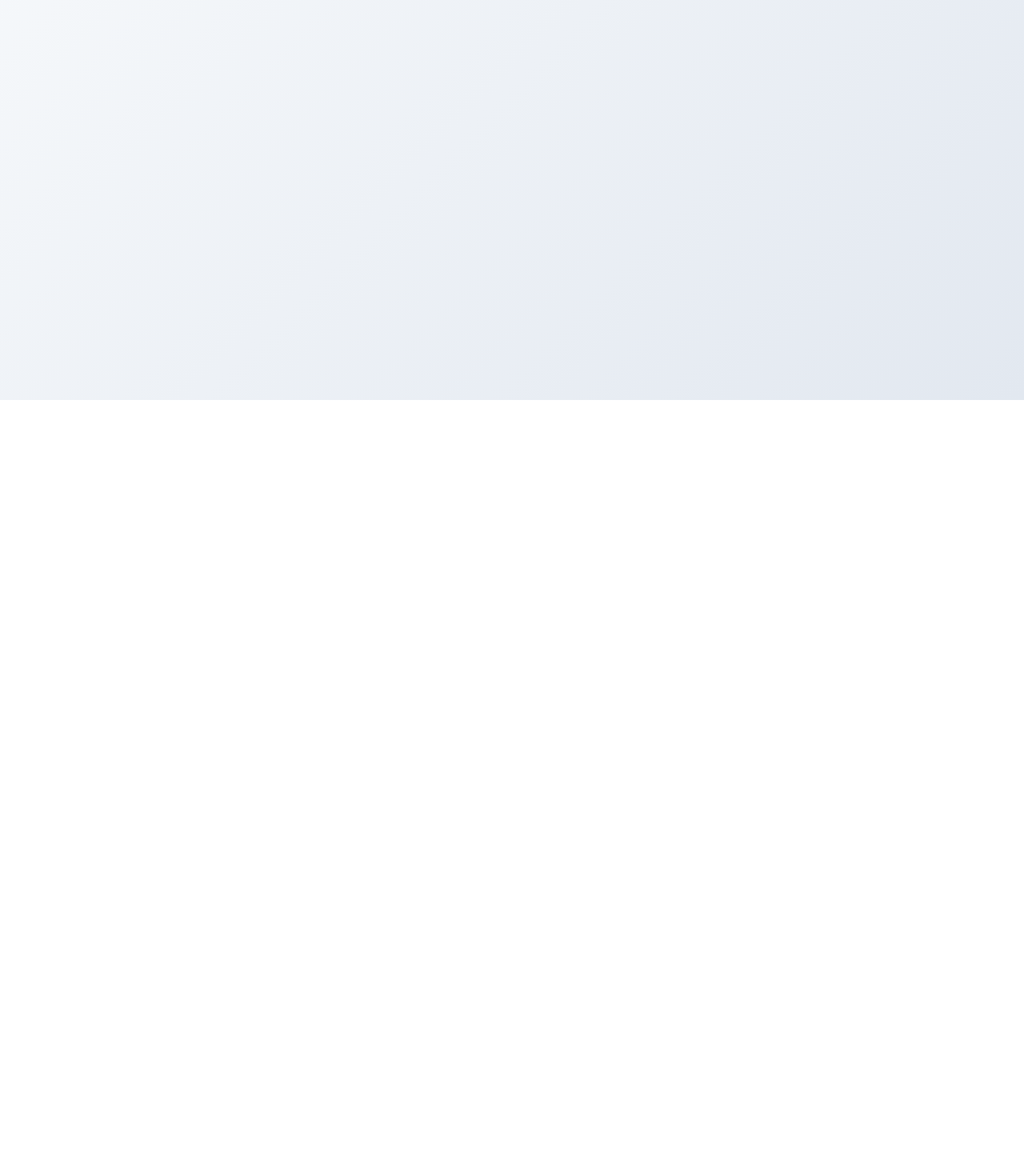
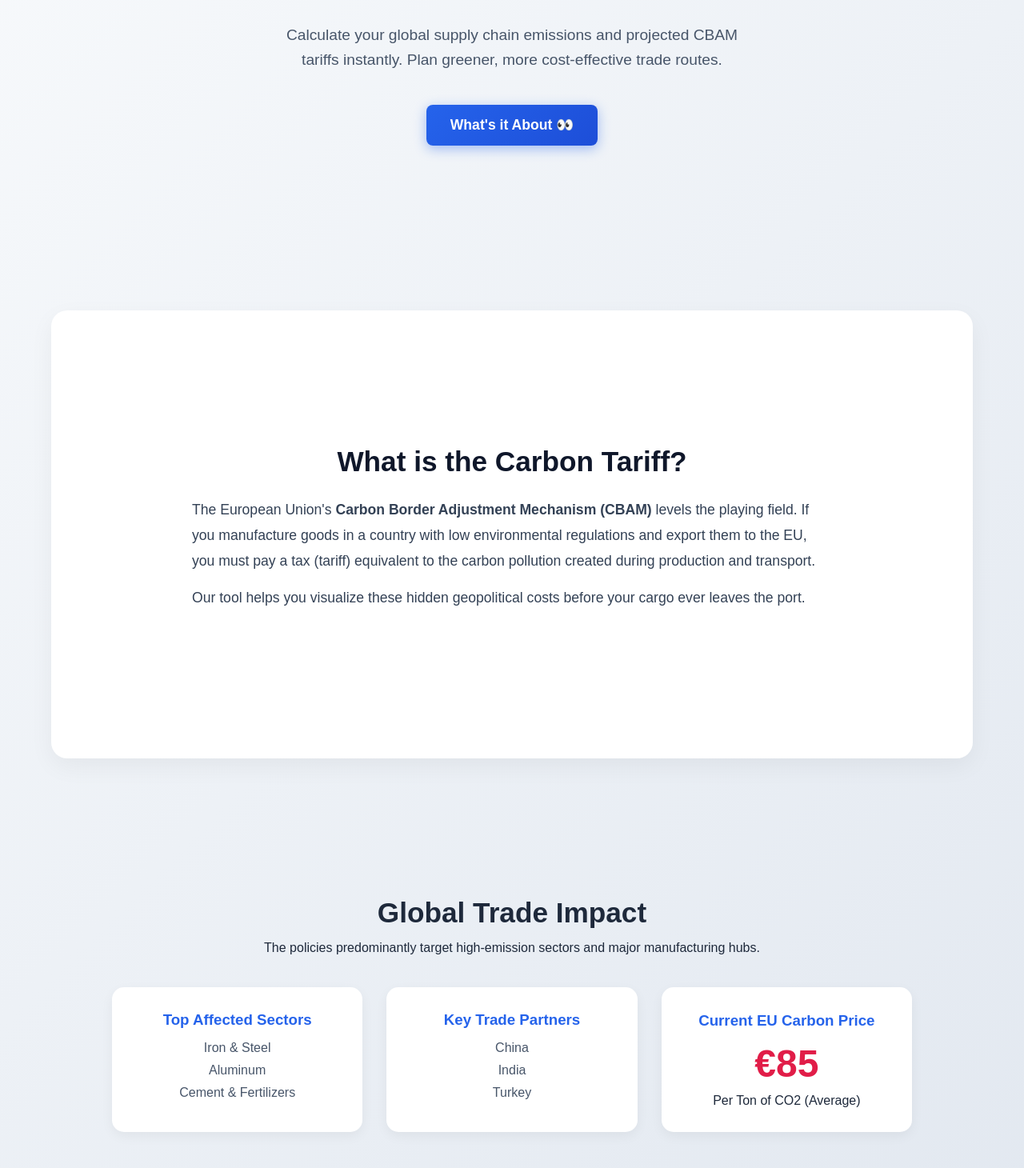
Before and after one commit to Sankalp-Yanamandra/Carbon-Tariff-Estimator, a React (Vite) app: page / in a window 1280 px wide. Shown: the part 300-1760 px from the top of the page at 80% size. Before the commit the page ends 800 px from the top, so only its background shows below. Built offline with nearby package versions, Linux system fonts and the light colour scheme.

Commit message:
Phase 1.5 : Modified the Home component and Updated README accordingly.

```diff
--- a/src/index.css
+++ b/src/index.css
@@ -71,29 +71,155 @@ main {
   margin: 30px auto;
 }
 
-/* HOME PAGE STYLES */
+/* --- HOME PAGE SECTIONS --- */
+
+/* Centers everything and removes the top margin we had previously */
 .home-container {
-  /* Center the text inside the home container */
   text-align: center;
-  /* Push it down slightly from the navbar */
-  margin-top: 50px;
 }
 
-.home-container h1 {
-  /* Space below the title */
-  margin-bottom: 20px;
-  /* Dark slate color */
-  color: #0f172a;
+/* Base style for all sections to ensure they take up screen space and are scrollable */
+section {
+  /* Ensure each section takes up at least 70% of the screen height : vh == viewport height */
+  min-height: 70vh;
+  /* Use flexbox to display children side by side(default) */
+  display: flex;
+  /* display children : one below other */
+  flex-direction: column;
+  /* center children on MAIN AXIS(here y axis) */
+  justify-content: center;
+  /* center children on CROSS AXIS(here x-axis)*/
+  align-items: center;
+  /* Add padding so content doesn't touch the edges */
+  padding: 40px 20px;
 }
 
-.home-container p {
-  /* Increase line height for better readability */
+/* HERO SECTION */
+.hero-section {
+  /* Push it down slightly from the navbar */
+  margin-top: 20px;
+}
+
+.hero-section h1 {
+  /* Make the main title massive */
+  font-size: 3rem;
+  color: #0f172a;
+  margin-bottom: 20px;
+}
+
+.subtitle {
+  font-size: 1.2rem;
+  color: #475569;
+  max-width: 600px;
   line-height: 1.6;
-  /* Make the font slightly larger, 1rem = 16px */
+  margin-bottom: 40px;
+}
+
+/* The Call to Action Button */
+.cta-button {
+  background: linear-gradient(135deg, #2563eb, #1d4ed8);
+  color: white;
+  padding: 15px 30px;
+  border-radius: 8px;
   font-size: 1.1rem;
-  /* Slightly lighter grey for secondary text */
+  font-weight: bold;
+  transition: 0.3s;
+  box-shadow: 0 4px 15px rgba(37, 99, 235, 0.4);
+
+  /* NEW ADDITIONS FOR <button> TAGS: */
+  border: none; /* Removes the ugly default browser border */
+  cursor: pointer; /* Turns the mouse into a pointing hand when hovering */
+  font-family: inherit; /* Ensures the button uses our global Arial font */
+}
+
+.cta-button:hover {
+  /* on hover, move button up by 3 px */
+  transform: translateY(-3px);
+  box-shadow: 0 8px 25px rgba(37, 99, 235, 0.6);
+}
+
+/* INFO SECTION (The Explanation) */
+.info-section {
+  /* Give this section a subtle white background to separate it from the others */
+  background: white;
+  border-radius: 20px;
+  /* Box shadow for depth */
+  box-shadow: 0 10px 30px rgba(0,0,0,0.05);
+  margin: 40px 0;
+}
+
+.info-section h2 {
+  font-size: 2.2rem;
+  color: #0f172a;
+  margin-bottom: 25px;
+}
+
+.info-content {
+  max-width: 800px;
+  text-align: left;
+  font-size: 1.1rem;
+  line-height: 1.8;
+  color: #334155;
+}
+
+.info-content p {
+  margin-bottom: 15px;
+}
+
+/* STATS / GEOPOLITICS SECTION */
+.stats-section h2 {
+  font-size: 2.2rem;
+  margin-bottom: 15px;
+}
+
+.stats-grid {
+  /* Create a 3-column grid for our data cards */
+  display: grid;
+  grid-template-columns: repeat(auto-fit, minmax(250px, 1fr));
+  gap: 30px;
+  width: 100%;
+  max-width: 1000px;
+  margin-top: 40px;
+}
+
+.stat-card {
+  background: white;
+  padding: 30px;
+  border-radius: 15px;
+  box-shadow: 0 5px 15px rgba(0,0,0,0.05);
+  /* Make the cards flex columns so text aligns nicely */
+  display: flex;
+  flex-direction: column;
+  justify-content: center;
+}
+
+.stat-card h3 {
+  color: #2563eb;
+  margin-bottom: 15px;
+}
+
+.stat-card ul {
+  /* Remove default bullet points */
+  list-style: none;
+  padding: 0;
+}
+
+.stat-card li {
+  margin-bottom: 10px;
+  font-weight: 500;
   color: #475569;
 }
+
+.massive-number {
+  font-size: 3rem;
+  font-weight: bold;
+  color: #e11d48;
+  margin-bottom: 10px;
+}
+
+
+
+
 
 
 /* HEADERS of 'RouteCard' , 'Shipment', 'ShipmentDetails' components */
--- a/src/pages/Home.jsx
+++ b/src/pages/Home.jsx
@@ -1,18 +1,81 @@
-import React from 'react'
+import { Link } from "react-router-dom";
 
 function Home() {
+
+
+  // fn to define action : scroll on clicking button 'What's its about' on the Home page
+  function ScrollToInfoSection(){
+    // get id of destination to which we have to 'scroll' until to.
+    const cbam_info_id = document.getElementById('cbam-info')
+    // if collected the id properly, then scroll to this point
+    if(cbam_info_id){
+      // ensure 'scrolling is SMOOTH'
+      cbam_info_id.scrollIntoView({behavior : "smooth"})
+    }
+  }
+
+
   return (
     <div className="home-container">
-      <h1>Carbon Offset & Tariff Estimator</h1>
-      {/*
-        CBAM stands for Carbon Border Adjustment Mechanism.
-        It is a policy introduced by the European Union to put a carbon-related cost on certain imported goods
-        so that foreign producers face a similar carbon price to producers within the EU.
-       */}
-      <p>
-        Calculate your global supply chain emissions and projected CBAM tariffs instantly.
-        Plan greener, more cost-effective trade routes.
-      </p>
+
+      {/* SECTION 1: The Hero / Hook */}
+      <section className="hero-section">
+        <h1>Carbon Offset & Tariff Estimator</h1>
+        <p className="subtitle">
+          Calculate your global supply chain emissions and projected CBAM tariffs instantly.
+          Plan greener, more cost-effective trade routes.
+        </p>
+        {/* The Call to Action button */}
+        <button onClick={ScrollToInfoSection} className="cta-button">What's it About 👀</button>
+      </section>
+
+      {/* SECTION 2: The Explanation */}
+      <section id = "cbam-info" className="info-section">
+        <h2>What is the Carbon Tariff?</h2>
+        <div className="info-content">
+          <p>
+            The European Union's <strong>Carbon Border Adjustment Mechanism (CBAM)</strong> levels the playing field.
+            If you manufacture goods in a country with low environmental regulations and export them to the EU,
+            you must pay a tax (tariff) equivalent to the carbon pollution created during production and transport.
+          </p>
+          <p>
+            Our tool helps you visualize these hidden geopolitical costs before your cargo ever leaves the port.
+          </p>
+        </div>
+      </section>
+
+      {/* SECTION 3: Geopolitical Impact & Data */}
+      <section className="stats-section">
+        <h2>Global Trade Impact</h2>
+        <p>The policies predominantly target high-emission sectors and major manufacturing hubs.</p>
+
+        <div className="stats-grid">
+          <div className="stat-card">
+            <h3>Top Affected Sectors</h3>
+            <ul>
+              <li>Iron & Steel</li>
+              <li>Aluminum</li>
+              <li>Cement & Fertilizers</li>
+            </ul>
+          </div>
+
+          <div className="stat-card">
+            <h3>Key Trade Partners</h3>
+            <ul>
+              <li>China</li>
+              <li>India</li>
+              <li>Turkey</li>
+            </ul>
+          </div>
+
+          <div className="stat-card">
+            <h3>Current EU Carbon Price</h3>
+            <p className="massive-number">€85</p>
+            <p>Per Ton of CO2 (Average)</p>
+          </div>
+        </div>
+      </section>
+
     </div>
   );
 }
```
Also changed, not shown: 1 other file (tests, documents, lock files or other folders).
